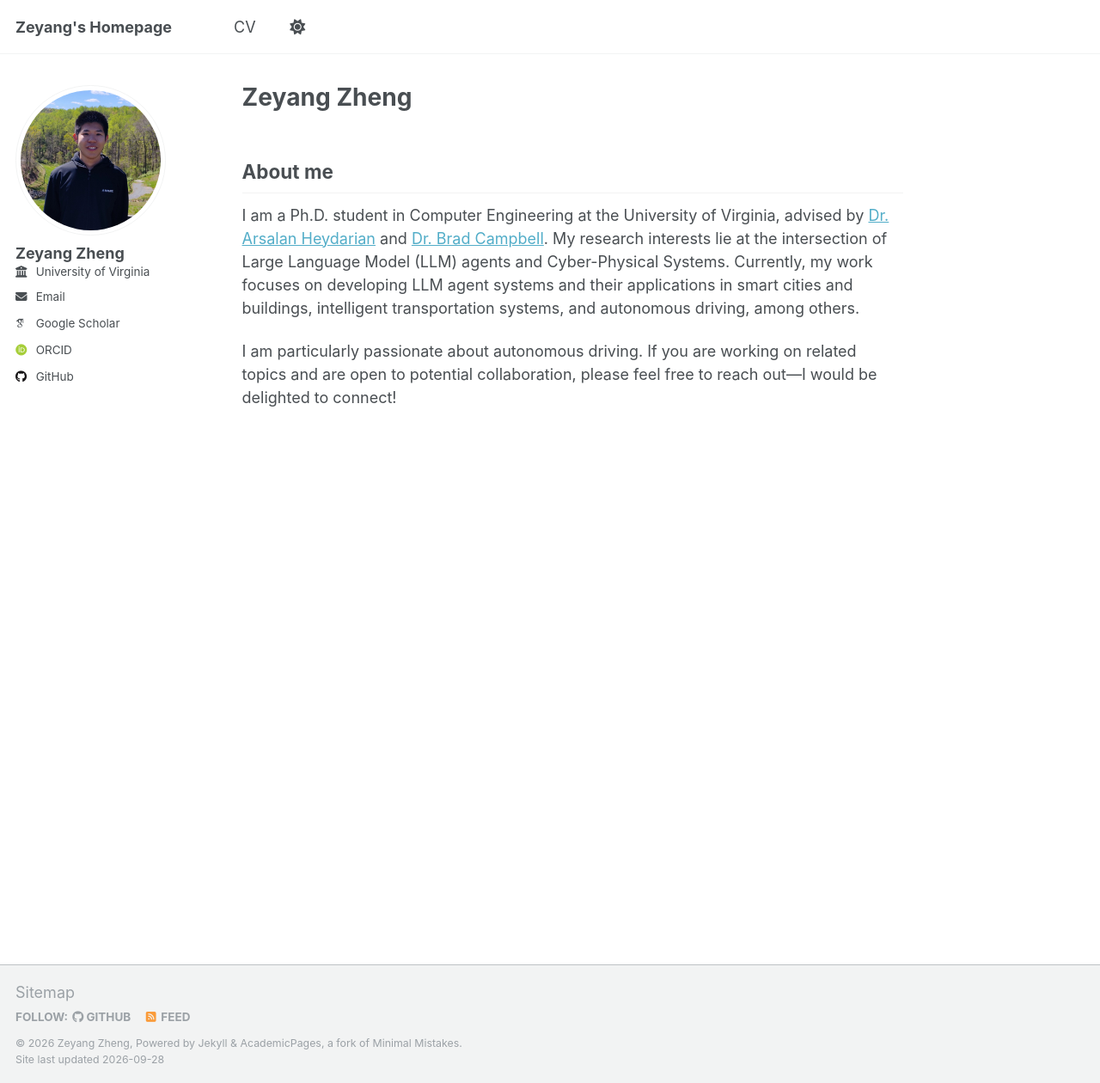
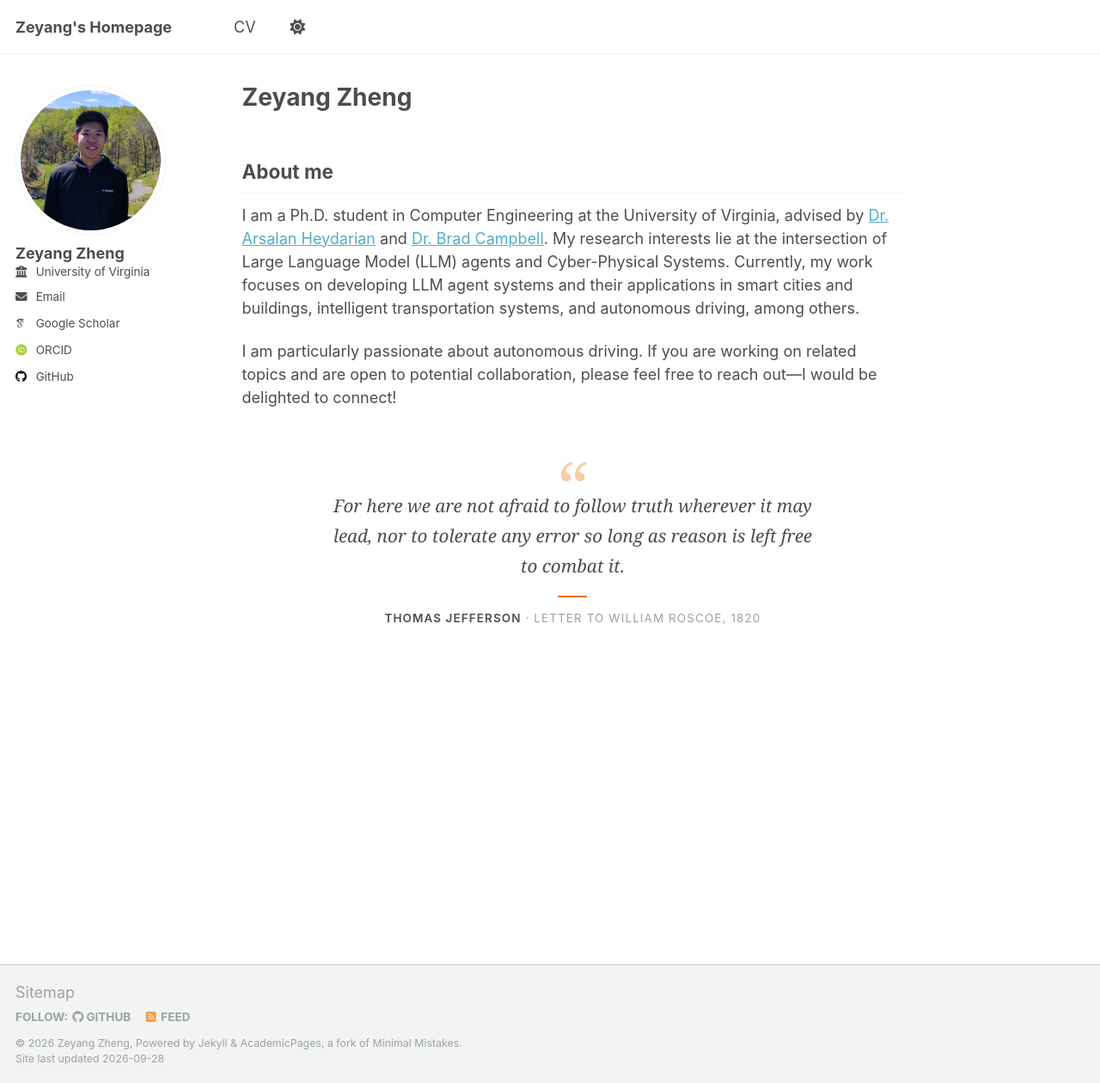
Before and after one commit to ZeyangZheng08/ZeyangZheng08.github.io, a Jekyll site: the page built from _pages/about.md, in a window 1280 px wide and 1260 px high. Shown: the whole window at 86% size. Built offline with Jekyll 4.4.1, drawn with Linux system fonts in a browser that asks for light colours; some web fonts are replaced.

Commit message:
Add Jefferson quote to the home page

```diff
--- a/_pages/about.md
+++ b/_pages/about.md
@@ -13,6 +13,11 @@ I am a Ph.D. student in Computer Engineering at the University of Virginia, advi
 
 I am particularly passionate about autonomous driving. If you are working on related topics and are open to potential collaboration, please feel free to reach out—I would be delighted to connect!
 
+<div class="epigraph">
+  <blockquote>For here we are not afraid to follow truth wherever it may lead, nor to tolerate any error so long as reason is left free to combat it.</blockquote>
+  <p class="epigraph__cite"><strong>Thomas Jefferson</strong> &middot; Letter to William Roscoe, 1820</p>
+</div>
+
 <div style="max-width: 200px; margin: 150px auto 0;">
   <script type="text/javascript" id="mapmyvisitors" src="//mapmyvisitors.com/map.js?d=wuBlhiVI3f9XcFVumFREQbzFU3WgcWCqwR-bRIOMJOI&cl=ffffff&w=a"></script>
   <noscript><a href="https://mapmyvisitors.com/web/1c8hx" title="Visit tracker"><img src="https://mapmyvisitors.com/map.png?d=wuBlhiVI3f9XcFVumFREQbzFU3WgcWCqwR-bRIOMJOI&cl=ffffff" alt="Visitor map"></a></noscript>
--- /dev/null
+++ b/_sass/layout/_epigraph.scss
@@ -0,0 +1,59 @@
+/* ==========================================================================
+   EPIGRAPH (quote on the home page)
+   ========================================================================== */
+
+.epigraph {
+  position: relative;
+  max-width: 34em;
+  margin: 3.5em auto 0;
+  padding: 1.75em 1.5em 0;
+  text-align: center;
+
+  // large decorative opening quote mark
+  &:before {
+    content: "\201C";
+    position: absolute;
+    top: -0.2em;
+    left: 50%;
+    transform: translateX(-50%);
+    font-family: $georgia;
+    font-size: 4.5em;
+    line-height: 1;
+    color: #e57200;
+    opacity: 0.35;
+  }
+
+  blockquote {
+    margin: 0;
+    padding: 0;
+    border: 0;
+    font-family: $georgia;
+    font-size: 1.15em;
+    font-style: italic;
+    line-height: 1.7;
+    color: var(--global-text-color);
+  }
+
+  .epigraph__cite {
+    margin: 1.25em 0 0;
+    font-size: $type-size-6;
+    letter-spacing: 0.08em;
+    text-transform: uppercase;
+    color: var(--global-text-color-light);
+
+    // short accent rule above the attribution
+    &:before {
+      content: "";
+      display: block;
+      width: 2.5em;
+      height: 2px;
+      margin: 0 auto 1em;
+      background: #e57200;
+    }
+
+    strong {
+      font-weight: 600;
+      color: var(--global-text-color);
+    }
+  }
+}
--- a/assets/css/main.scss
+++ b/assets/css/main.scss
@@ -33,6 +33,7 @@
     "layout/forms",
 
     "layout/page",
+    "layout/epigraph",
     "layout/archive",
     "layout/sidebar",
 
```
